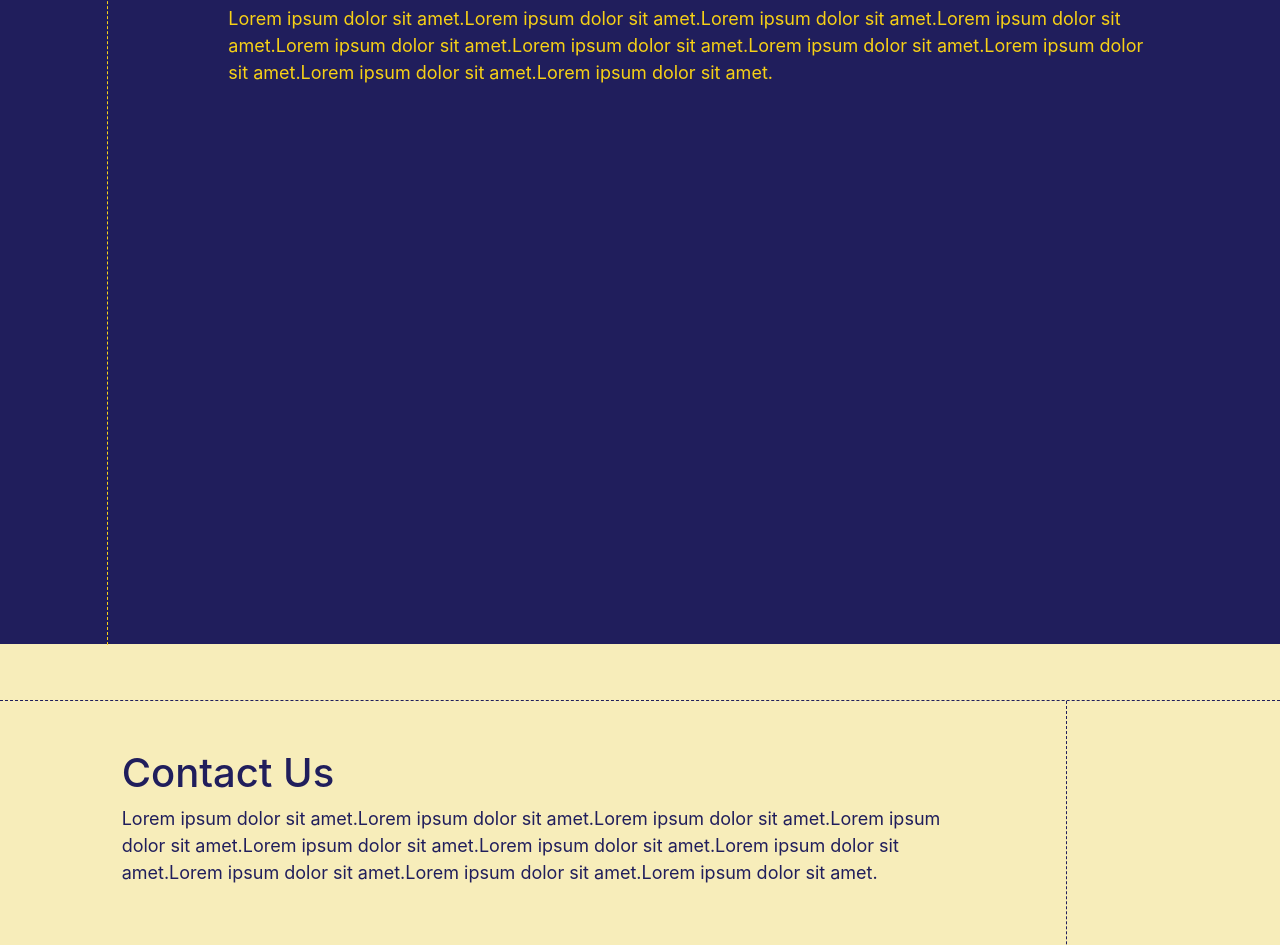
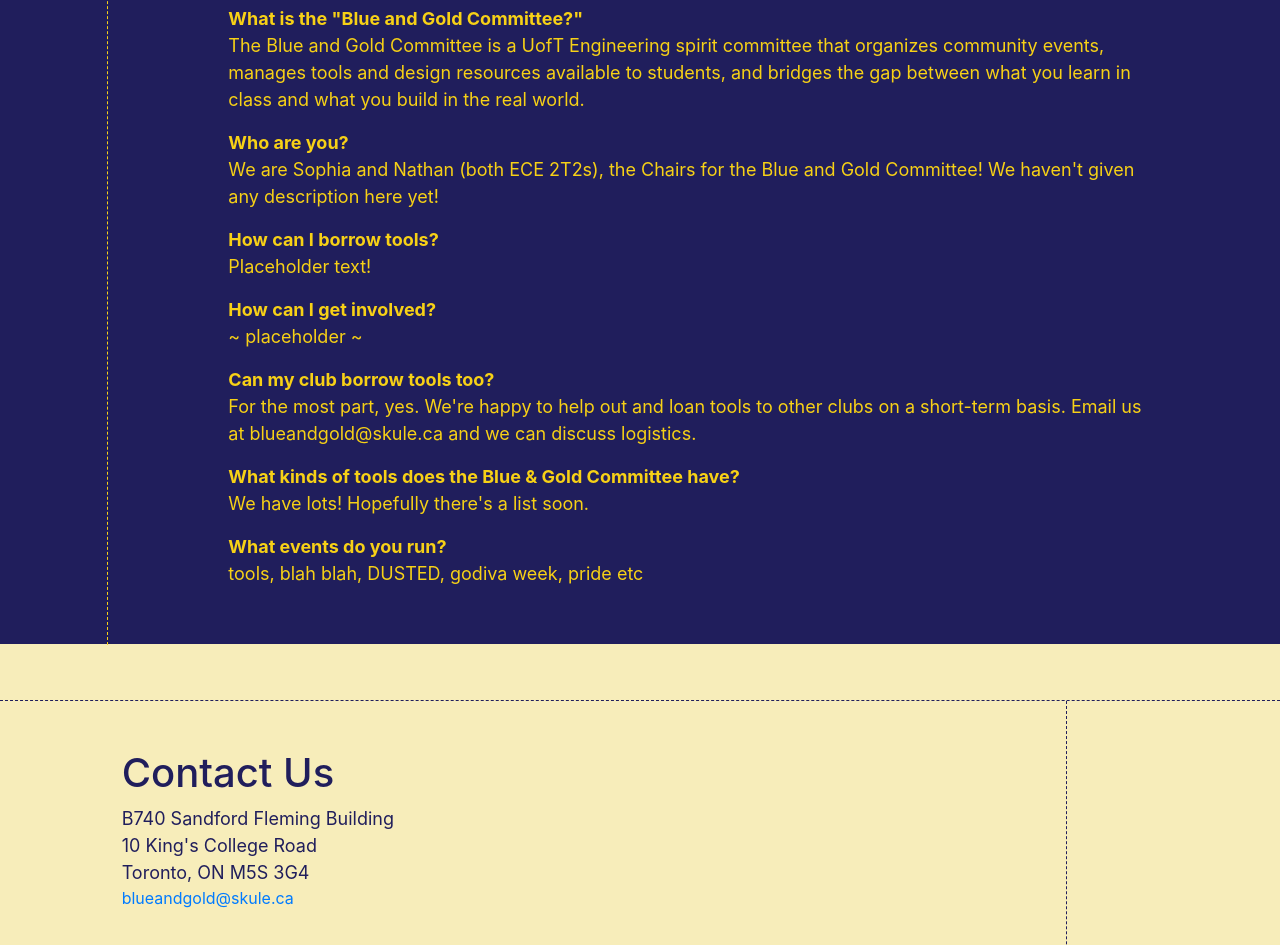
Before and after one commit to zbotpoint/bng, a website: page index.html in a window 1280 px wide. Shown: the part 1916-2861 px from the top of the page. Drawn offline with nearby package versions, Linux system fonts and the light colour scheme.

Commit message:
Filling in some text

```diff
--- a/index.html
+++ b/index.html
@@ -103,10 +103,24 @@
             <div class="col-md-9 offset-md-2 d-flex">
                 <div class="my-2 my-md-5">
                     <h2 class="text-gold">Frequently Asked Questions</h2>
-                    <p class="text-gold">Lorem ipsum dolor sit amet.Lorem ipsum dolor sit amet.Lorem ipsum dolor sit
-                        amet.Lorem ipsum dolor sit amet.Lorem ipsum dolor sit amet.Lorem ipsum dolor sit amet.Lorem
-                        ipsum dolor sit amet.Lorem ipsum dolor sit amet.Lorem ipsum dolor sit amet.Lorem ipsum dolor
-                        sit amet.</p>
+                    <span class="text-gold"><b>What is the "Blue and Gold Committee?"</b></span>
+                    <p class="text-gold">The Blue and Gold Committee is a UofT Engineering spirit committee that
+                        organizes community events, manages tools and design resources available to students, and
+                        bridges the gap between what you learn in class and what you build in the real world.</p>
+                    <span class="text-gold"><b>Who are you?</b></span>
+                    <p class="text-gold">We are Sophia and Nathan (both ECE 2T2s), the Chairs for the Blue and Gold
+                        Committee! We haven't given any description here yet!</p>
+                    <span class="text-gold"><b>How can I borrow tools?</b></span>
+                    <p class="text-gold">Placeholder text!</p>
+                    <span class="text-gold"><b>How can I get involved?</b></span>
+                    <p class="text-gold">~ placeholder ~</p>
+                    <span class="text-gold"><b>Can my club borrow tools too?</b></span>
+                    <p class="text-gold">For the most part, yes. We're happy to help out and loan tools to other
+                        clubs on a short-term basis. Email us at blueandgold@skule.ca and we can discuss logistics.</p>
+                    <span class="text-gold"><b>What kinds of tools does the Blue & Gold Committee have?</b></span>
+                    <p class="text-gold">We have lots! Hopefully there's a list soon.</p>
+                    <span class="text-gold"><b>What events do you run?</b></span>
+                    <p class="text-gold">tools, blah blah, DUSTED, godiva week, pride etc</p>
                 </div>
             </div>
         </div>
@@ -120,10 +134,12 @@
             <div class="col-md-8 offset-md-1 d-flex">
                 <div class="my-2 my-md-5">
                     <h2 class="text-blue">Contact Us</h2>
-                    <p class="text-blue">Lorem ipsum dolor sit amet.Lorem ipsum dolor sit amet.Lorem ipsum dolor sit
-                        amet.Lorem ipsum dolor sit amet.Lorem ipsum dolor sit amet.Lorem ipsum dolor sit amet.Lorem
-                        ipsum dolor sit amet.Lorem ipsum dolor sit amet.Lorem ipsum dolor sit amet.Lorem ipsum dolor
-                        sit amet.</p>
+                    <span class="text-blue">
+                        B740 Sandford Fleming Building<br>
+                        10 King's College Road<br>
+                        Toronto, ON M5S 3G4<br>
+                    </span>
+                    <a href="mailto:blueandgold@skule.ca">blueandgold@skule.ca</a>
                 </div>
             </div>
         </div>
--- a/scripts/scripts.js
+++ b/scripts/scripts.js
@@ -40,7 +40,7 @@
         // get the position of the section
         var sectionTop = currentSection.offset().top;
         // if the user has scrolled over the top of the section
-        if (scrollPosition >= sectionTop-56) {
+        if (scrollPosition >= sectionTop-56) { // hehe funny magic number
             // get the section id
             var id = currentSection.attr('id');
             // get the corresponding navigation link
```
